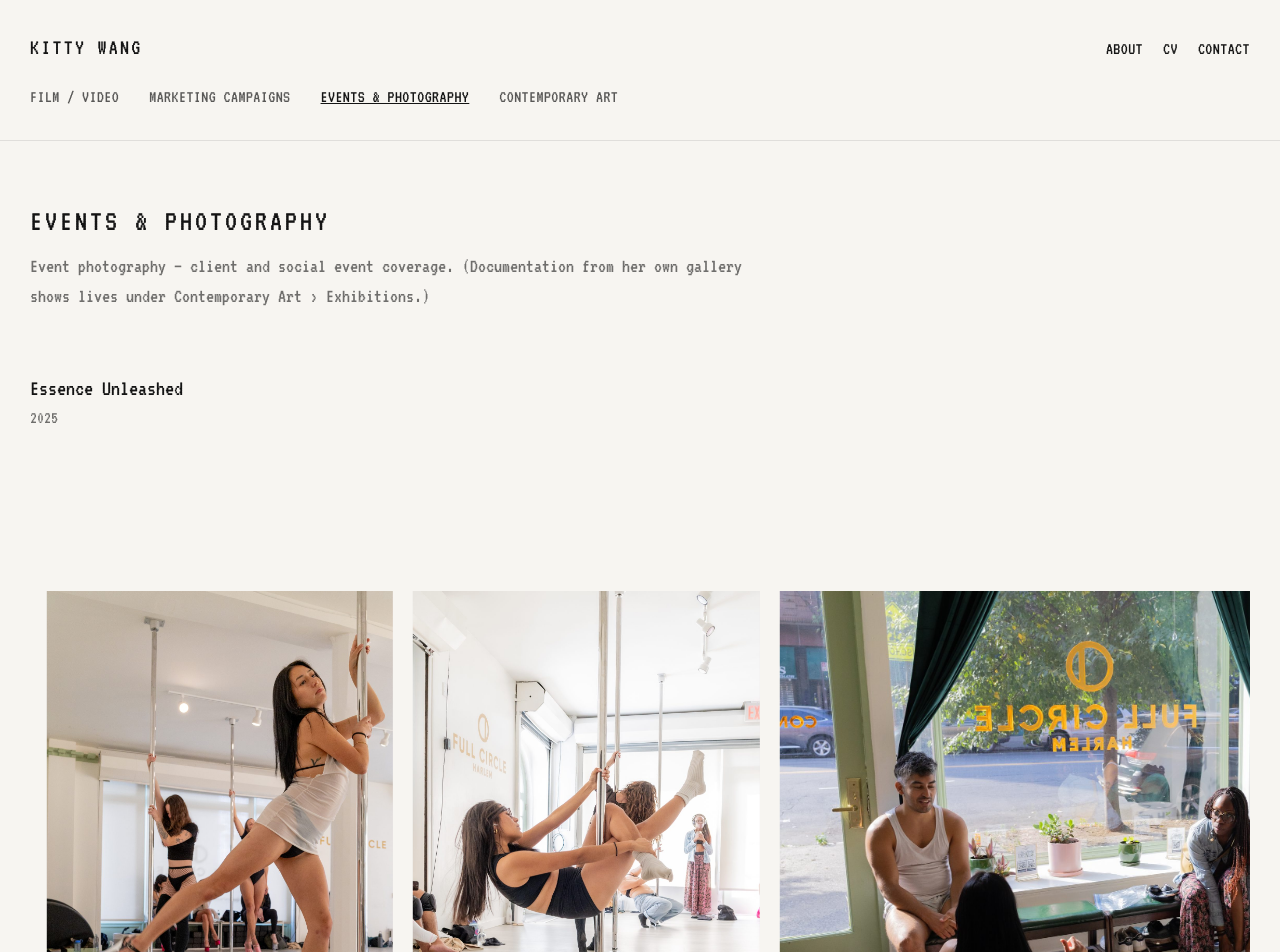
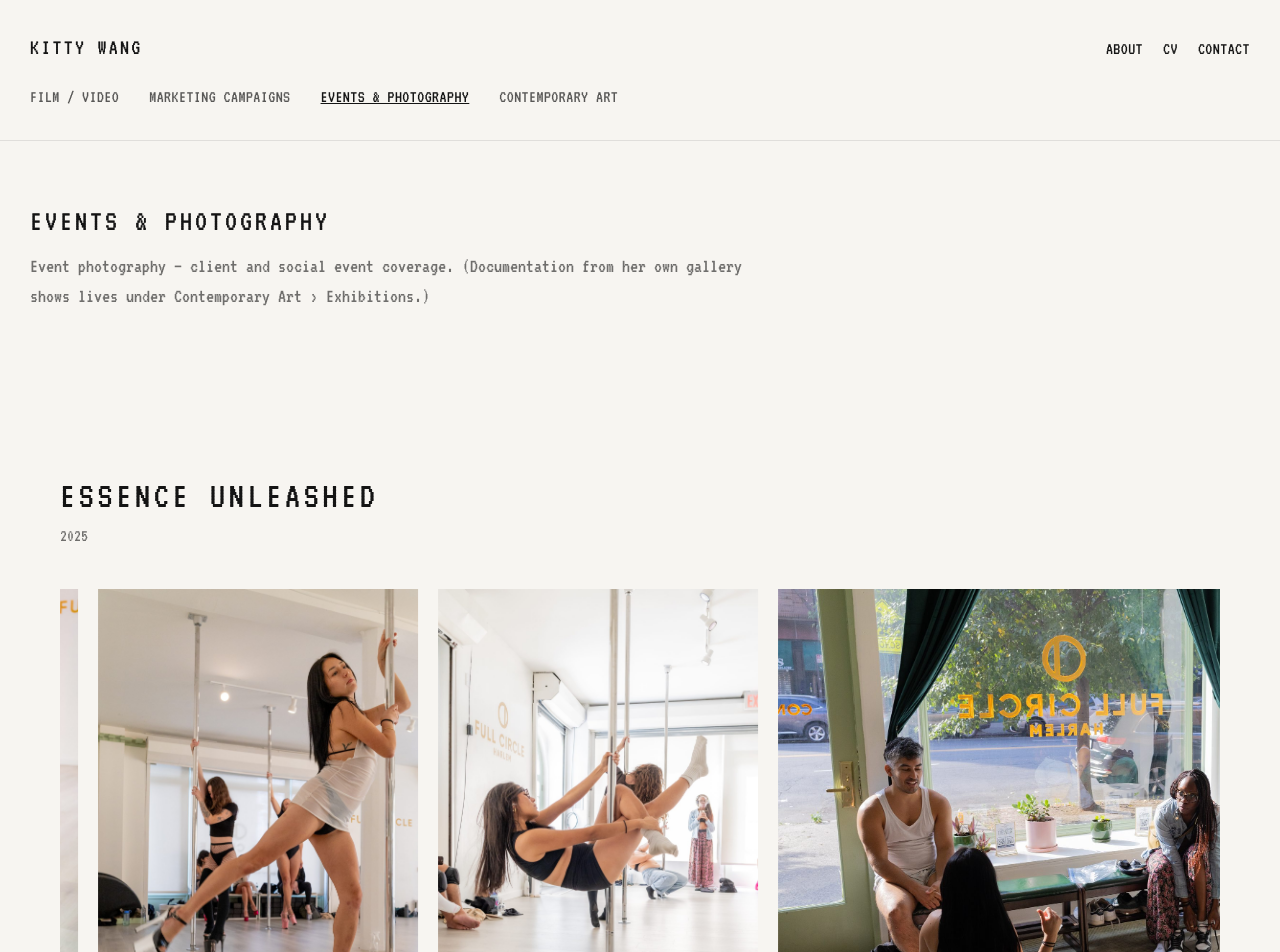
Before and after one commit to kitkitschh/hellokittywang, a Next.js app: page /events in a window 1280 px wide. Shown: the top 952 px of the page. Built offline with nearby package versions, Linux system fonts and the light colour scheme.

Commit message:
Make sub-section titles bigger and keep them visible (pinned) while scrolling through each gallery

```diff
--- a/app/events/page.js
+++ b/app/events/page.js
@@ -18,16 +18,20 @@ function getImages(folder, alt) {
   }
 }
 
-function Gallery({ folder, alt }) {
+function Gallery({ folder, alt, title, date }) {
   const images = getImages(folder, alt);
   if (images.length === 0) {
     return (
-      <div className="border border-dashed border-ink/20 rounded p-8 text-sm text-ink/50">
-        Drop images into <code className="px-1">/public/images/{folder}</code> to display them here.
+      <div>
+        <h2 className="text-2xl sm:text-3xl uppercase tracking-widest font-serif mb-2">{title}</h2>
+        {date && <p className="text-sm text-ink/60 mb-4">{date}</p>}
+        <div className="border border-dashed border-ink/20 rounded p-8 text-sm text-ink/50">
+          Drop images into <code className="px-1">/public/images/{folder}</code> to display them here.
+        </div>
       </div>
     );
   }
-  return <HorizontalScrollGallery images={images} />;
+  return <HorizontalScrollGallery images={images} title={title} date={date} />;
 }
 
 export default function EventsPage() {
@@ -39,19 +43,16 @@ export default function EventsPage() {
         own gallery shows lives under Contemporary Art › Exhibitions.)
       </p>
 
-      <div className="flex flex-col gap-24">
+      <div className="flex flex-col">
         {eventPhotographyGalleries.map((g) => (
-          <div key={g.title}>
-            <h2 className="text-lg font-medium">{g.title}</h2>
-            {g.date && <p className="text-sm text-ink/60 mb-4">{g.date}</p>}
-            <Gallery folder={g.imageFolder} alt={g.title} />
-          </div>
+          <Gallery key={g.title} folder={g.imageFolder} alt={g.title} title={g.title} date={g.date} />
         ))}
 
-        <div>
-          <h2 className="text-lg font-medium">More Event Photography</h2>
-          <Gallery folder={eventPhotographyFolder} alt="Event photography" />
-        </div>
+        <Gallery
+          folder={eventPhotographyFolder}
+          alt="Event photography"
+          title="More Event Photography"
+        />
       </div>
     </div>
   );
--- a/components/HorizontalScrollGallery.js
+++ b/components/HorizontalScrollGallery.js
@@ -5,7 +5,9 @@ import { motion, useScroll, useTransform } from "framer-motion";
 
 // Pins the section while the page scrolls through it, translating a row of
 // photos horizontally. Each photo keeps its own natural aspect ratio (fixed
-// height, auto width) rather than being cropped into a fixed box.
+// height, auto width) rather than being cropped into a fixed box. The
+// title/date stay in the pinned area (not above it in normal page flow) so
+// they remain visible for the whole time this gallery is scrolling by.
 //
 // The horizontal distance is measured from the row's actual rendered width
 // versus the actual visible container's width (NOT window.innerWidth — the
@@ -15,7 +17,7 @@ import { motion, useScroll, useTransform } from "framer-motion";
 // keeps both measurements correct as photos finish loading and the row's
 // real width settles, plus a small buffer + trailing spacer so the last
 // photo always fully clears the edge.
-export default function HorizontalScrollGallery({ images = [] }) {
+export default function HorizontalScrollGallery({ images = [], title, date }) {
   const targetRef = useRef(null);
   const containerRef = useRef(null);
   const rowRef = useRef(null);
@@ -56,10 +58,19 @@ export default function HorizontalScrollGallery({ images = [] }) {
 
   return (
     <section ref={targetRef} className="relative" style={{ height: `${scrollVh}vh` }}>
-      <div ref={containerRef} className="sticky top-0 flex h-screen items-center overflow-hidden">
-        <motion.div ref={rowRef} style={{ x }} className="flex items-center gap-4 px-6">
+      <div className="sticky top-0 h-screen overflow-hidden flex flex-col justify-center px-6">
+        {(title || date) && (
+          <div className="mb-8">
+            {title && (
+              <h2 className="text-2xl sm:text-3xl uppercase tracking-widest font-serif">{title}</h2>
+            )}
+            {date && <p className="text-sm text-ink/60 mt-1">{date}</p>}
+          </div>
+        )}
+        <div ref={containerRef} className="overflow-hidden">
+          <motion.div ref={rowRef} style={{ x }} className="flex items-center gap-4">
             {images.map((img) => (
-            <div key={img.src} className="h-[65vh] flex-shrink-0 bg-ink/5">
+              <div key={img.src} className="h-[60vh] flex-shrink-0 bg-ink/5">
                 {/* eslint-disable-next-line @next/next/no-img-element */}
                 <img src={img.src} alt={img.alt} className="h-full w-auto object-contain" />
               </div>
@@ -67,6 +78,7 @@ export default function HorizontalScrollGallery({ images = [] }) {
             <div className="flex-shrink-0 w-6" aria-hidden="true" />
           </motion.div>
         </div>
+      </div>
     </section>
   );
 }
```
Lines whose indentation alone changed are shown as unchanged.
